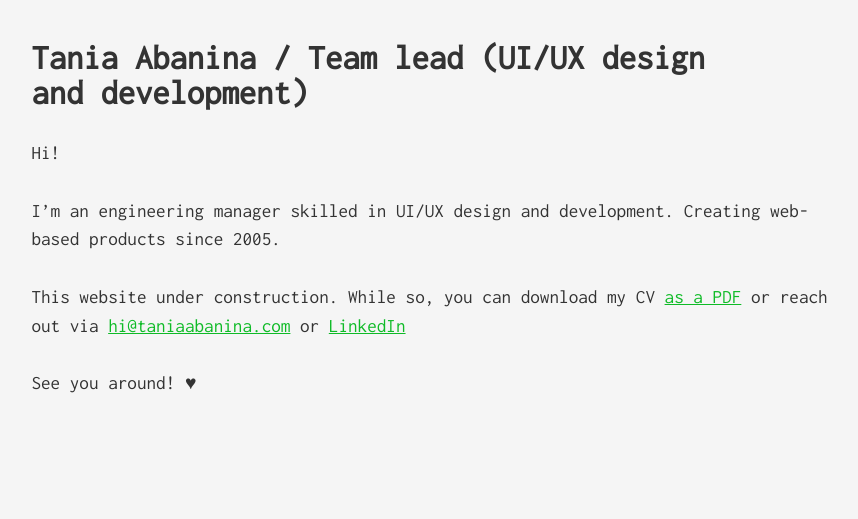
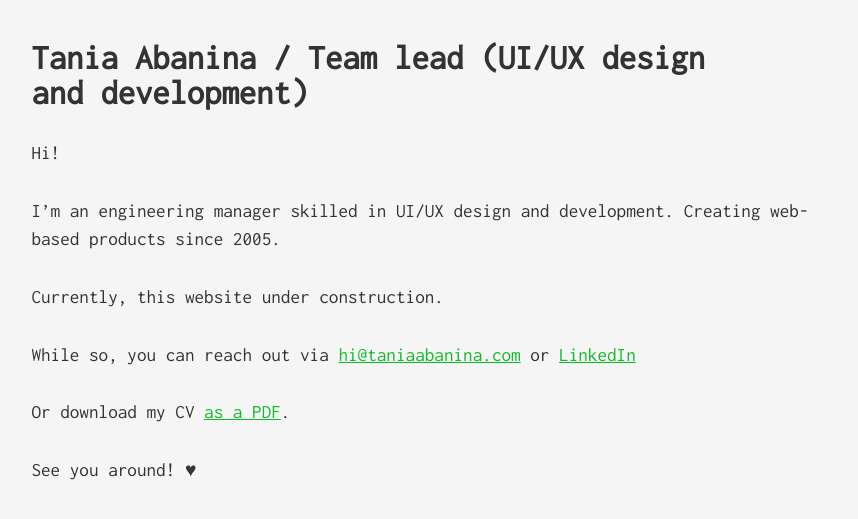
Before and after one commit to tataata/taniaabanina.com, a Jekyll site: the page built from index.md, in a window 1280 px wide. Shown: the top 519 px of the page, without its empty margins (7-865 px from the left). Built offline with Jekyll 4.4.1, drawn with Linux system fonts in a browser that asks for light colours.

Commit message:
Update content on home page and fix link to email

```diff
--- a/index.md
+++ b/index.md
@@ -7,7 +7,10 @@
 
 I'm an engineering manager skilled in UI/UX design and development. Creating web-based products since 2005.
 
-This website under construction. While so, you can download my CV [as a PDF](/Engineering_Manager__CV__Tania_Abanina.pdf) or reach out via [hi@taniaabanina.com]() or [LinkedIn](https://www.linkedin.com/in/taniaabanina/)
+Currently, this website under construction.
 
+While so, you can reach out via [hi@taniaabanina.com](mailto:hi@taniaabanina.com) or [LinkedIn](https://www.linkedin.com/in/taniaabanina/)
+
+Or download my CV [as a PDF](/Engineering_Manager__CV__Tania_Abanina.pdf).
 
 See you around! ♥
```
